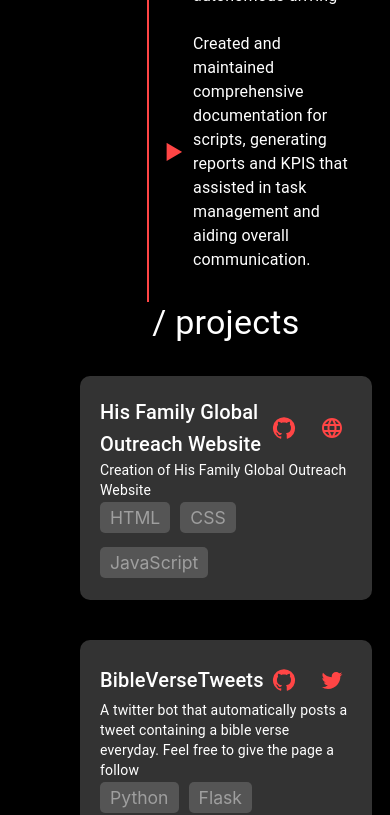
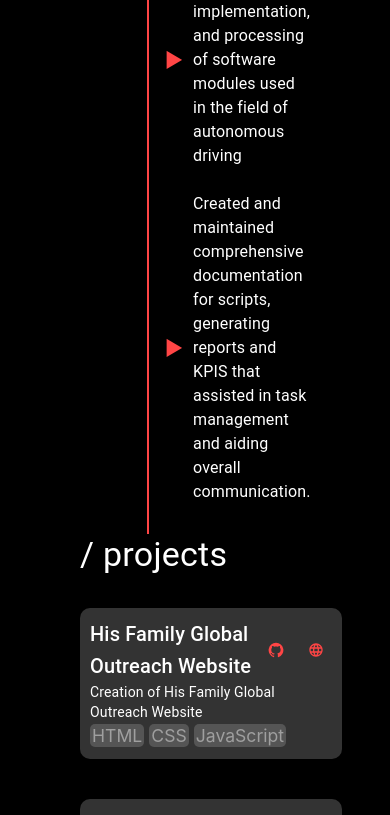
Before and after one commit to OkeahDavid/David, a React (Create React App) app: page / in a window 390 px wide. Shown: the part 1156-1971 px from the top of the page. Built offline with nearby package versions, Linux system fonts and the light colour scheme.

Commit message:
updated the mobile view and general formatting
updated the fixed the mobile view(hopefully on all devices) and changed did some other page formatting.

```diff
--- a/src/components/About.js
+++ b/src/components/About.js
@@ -22,7 +22,7 @@
         development, artificial intelligence, computer vision, and everything in between.
       </Typography>
 
-      <Typography variant="h6" style={{ marginTop: '20px' }}>
+      <Typography variant="body1" className="typography-body1">
         Here are some technologies I work with:
       </Typography>
 
@@ -33,7 +33,7 @@
           </Typography>
         ))}
       </Box>
-      <Typography variant="h6" style={{ marginTop: '0px' }}>
+      <Typography variant="body1" className="typography-body1">
         Outside of work I'm interested in games, anime, and football.
       </Typography>
     </Box>
--- a/src/components/SidebarNav.js
+++ b/src/components/SidebarNav.js
@@ -6,7 +6,7 @@
 
 const SidebarNav = () => {
   const theme = useTheme();
-  const isMobile = useMediaQuery(theme.breakpoints.down('sm'));
+  const isMobileOrTablet = useMediaQuery(theme.breakpoints.down('md'));
 
   const colors = {
     icons: '#FF4545',
@@ -27,7 +27,7 @@
   );
 
   // Hide sidebar on mobile screens
-  if (isMobile) {
+  if (isMobileOrTablet) {
     return null;
   }
 
--- a/src/styles/About.css
+++ b/src/styles/About.css
@@ -59,6 +59,9 @@
   .typography-body1 {
     font-size: 1rem; /* Smaller font size for iPhone 14 */
     max-width: 100%; /* Full width for mobile */
+    text-align: left; /* Left-aligned text */
+    padding-bottom: 5px; /* Bottom padding */
+    color: #FFFFFF; /* Text color */
   }
 
   .tech-stack {
--- a/src/styles/Experience.css
+++ b/src/styles/Experience.css
@@ -87,7 +87,7 @@
 }
 
 /* Responsive adjustments for mobile view */
-@media (max-width: 720px) {
+@media (max-width: 600px) {
   .experience-container {
     padding: 0 15px; /* Adjust padding for mobile */
   }
@@ -112,12 +112,12 @@
   }
 
   .title-header {
-    padding-left: 0; /* Remove padding for mobile */
+    padding-left: 20px; /* Remove padding for mobile */
   }
 }
 
 /* Additional adjustments for iPhone 14 Pro Max in portrait mode */
-@media (max-width: 1284px) {
+@media (max-width: 720px) {
   .experience-item {
     font-size: 1.1rem; /* Slightly larger font size */
   }
--- a/src/styles/Home.css
+++ b/src/styles/Home.css
@@ -24,7 +24,7 @@
 }
 
 /* Responsive adjustments for mobile view */
-@media (max-width: 720px) {
+@media (max-width: 600px) {
   .home-container,
   .about-container,
   .experience-container,
@@ -53,7 +53,7 @@
 }
 
 /* Additional adjustments for iPhone 14 Pro Max in portrait mode */
-@media (max-width: 1284px) {
+@media (max-width: 720px) {
   /* Adjust styles as needed for larger screen sizes */
   .typography-h1 {
     font-size: 2rem; /* Slightly larger font size */
--- a/src/styles/Projects.css
+++ b/src/styles/Projects.css
@@ -1,3 +1,5 @@
+/* projects.css */
+
 /* projects.css */
 
 /* Container styles for the projects section */
@@ -5,12 +7,20 @@
   max-width: 1200px;
   margin: 0 auto;
   padding: 20px;
+  padding-left: 200px; /* Adjust this to match experience-container */
   display: flex;
   flex-wrap: wrap;
-  justify-content: space-around;
+  justify-content: flex-start;
   gap: 20px;
-  padding-left: 180px; /* Adjust for sidebar */
 }
+
+.projects-header {
+  text-align: left;
+  width: 100%;
+  padding-left: 0; /* Adjust this to match title-header in experience.css */
+  margin-bottom: 20px;
+}
+
 
 /* Styles for individual project cards */
 .project-card {
@@ -100,19 +110,46 @@
 /* Responsive adjustments for mobile view */
 @media (max-width: 720px) {
   .projects-container {
-    padding: 0 15px; /* Adjust padding for mobile */
-    padding-left: 0; /* Remove left padding for mobile */
+    max-width: 100%; /* Full width */
+    margin: 0; /* No margins */
+    padding: 0; /* No padding */
+    gap: 20px; /* Maintain gap between project cards if needed */
+  }
+
+  .projects-header {
+    text-align: left;
+    width: 100%;
+    padding: 0; /* No padding */
+    margin-bottom: 20px; /* Keep some margin bottom for spacing */
   }
 
   .project-card {
     width: 100%; /* Full width for mobile */
     margin-bottom: 20px; /* Add bottom margin for spacing */
+    padding: 10px; /* Reduced padding inside the card */
+    box-sizing: border-box; /* Include padding and border in the width */
   }
 
-  .project-description,
+  .project-title,
+  .project-description {
+    margin: 5px 0; /* Reduced margin */
+    font-size: 0.8rem; /* Smaller font size for readability */
+  }
+
+  .tech-stacks {
+    gap: 5px; /* Smaller gap between tech chips */
+  }
+
   .tech-chip {
-    font-size: 0.9rem; /* Adjust font size for readability */
+    padding: 1px 2px; /* Smaller padding inside tech chips */
+    font-size: 0.7rem; /* Smaller font size for tech chips */
   }
+
+  .icons-container svg {
+    width: 16px; /* Smaller icons */
+    height: 16px; /* Smaller icons */
+  }
+
 }
 
 /* Additional adjustments for iPhone 14 Pro Max in portrait mode */
```
